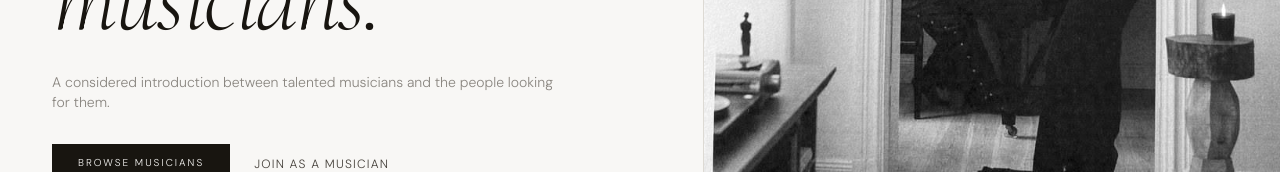
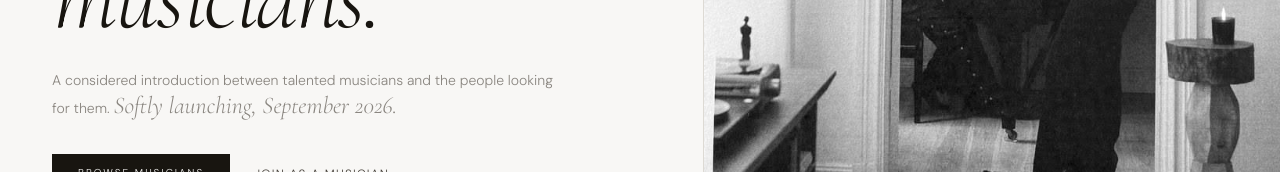
Before and after one commit to musiciangallery/Musician-Gallery, a Next.js app: page / in a window 1280 px wide. Shown: the part 524-696 px from the top of the page. Built offline with nearby package versions, Linux system fonts and the light colour scheme; no server answers; the database is empty.

Commit message:
Update page.tsx

```diff
--- a/src/app/page.tsx
+++ b/src/app/page.tsx
@@ -32,10 +32,7 @@ export default async function Home() {
             <br />
             <em>musicians.</em>
           </h1>
-          <p className="max-w-lg text-sm text-mid mb-8">
-            A considered introduction between talented musicians and the
-            people looking for them.
-          </p>
+          <p className="max-w-lg text-sm text-mid mb-8">A considered introduction between talented musicians and the people looking for them. <span className="font-serif text-xl md:text-2xl italic">Softly launching, September 2026.</span></p>
           <div className="flex flex-wrap gap-6">
             <Link
               href="/gallery"
```
